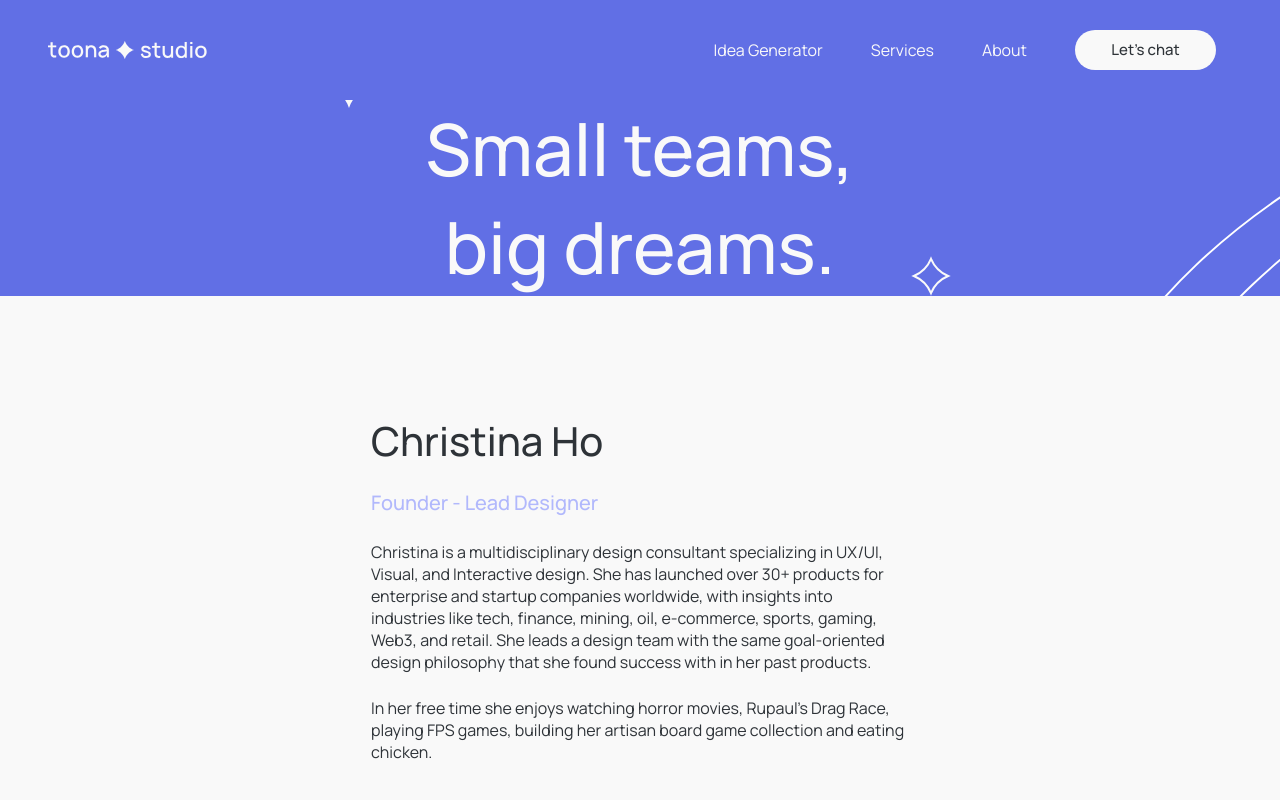
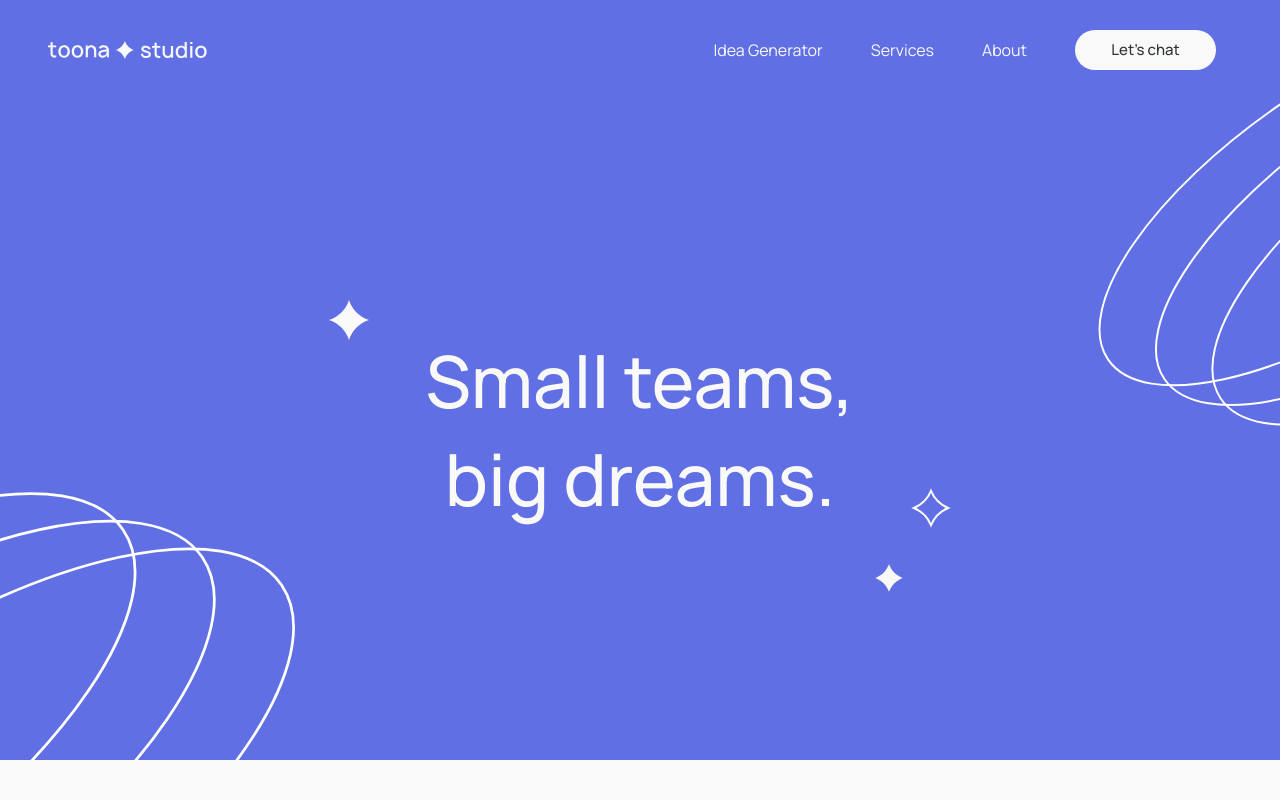
Before and after one commit to lumen-limitless/toona-studio, a Next.js app: page /about in a window 1280 px wide. Shown: the top 800 px of the page. Built offline with nearby package versions, Linux system fonts and the light colour scheme.

Commit message:
tailwind config and about page hotfix

```diff
--- a/package.json
+++ b/package.json
@@ -39,7 +39,6 @@
   "devDependencies": {
     "@next/bundle-analyzer": "^13.4.2",
     "@next/env": "^13.4.2",
-    "@tailwindcss/forms": "^0.5.3",
     "@types/node": "^20.1.4",
     "@types/nodemailer": "^6.4.7",
     "@types/react": "^18.2.6",
--- a/src/app/about/about-page.tsx
+++ b/src/app/about/about-page.tsx
@@ -70,7 +70,7 @@ const AboutPage: NextPage = () => {
       <FlexSection
         centered
         col
-        className="h-[560px] overflow-clip bg-indigo-600 px-[47.5]  text-light md:py-0"
+        className="min-h-[660px] overflow-clip bg-indigo-600 px-[47.5]  text-light md:py-0"
       >
         <CirclesRightSVG className="pointer-events-none absolute -right-[15%] -top-[20%] h-[335px] stroke-light md:h-[640px] md:w-[630px]" />
         <CirclesLeftSVG className="pointer-events-none absolute -left-[15%] top-[50%] h-[335px]  stroke-light md:top-[20%]  md:h-[640px] md:w-[630px]" />
--- a/tailwind.config.js
+++ b/tailwind.config.js
@@ -43,5 +43,5 @@ module.exports = {
     },
   },
 
-  plugins: [require('@tailwindcss/forms')],
+  plugins: [],
 }
```
Also changed, not shown: 1 other file (tests, documents, lock files or other folders).
